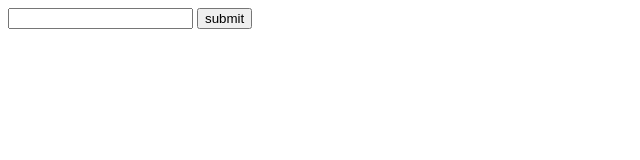
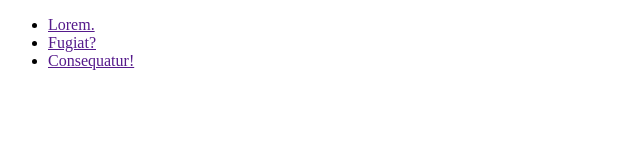
Before and after one commit to Utkucuu/kodluyoruzilkrepo, a plain HTML site: page loginForm.html in a window 1280 px wide. Shown: the whole page, without its empty margins (0-640 px from the left). Drawn offline with Linux system fonts and the light colour scheme.

Commit message:
link yapısı eklendi

```diff
--- a/loginForm.html
+++ b/loginForm.html
@@ -7,8 +7,10 @@
     <title>Document</title>
 </head>
 <body>
-    <form action="">
-        <input type="text">
-        <button>submit</button></form>
+    <ul>
+        <li><a href="">Lorem.</a></li>
+        <li><a href="">Fugiat?</a></li>
+        <li><a href="">Consequatur!</a></li>
+    </ul>
 </body>
 </html>
```
